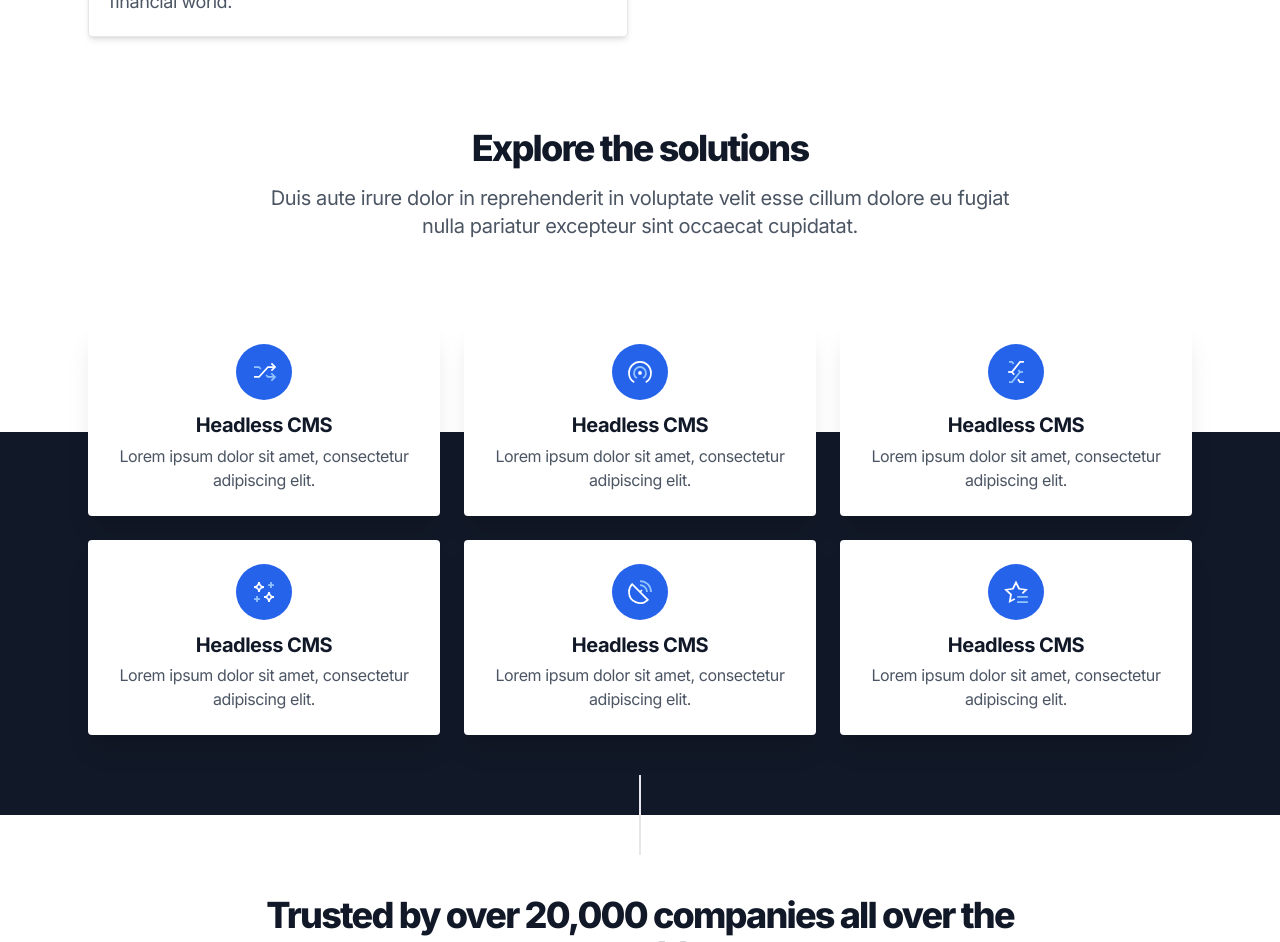
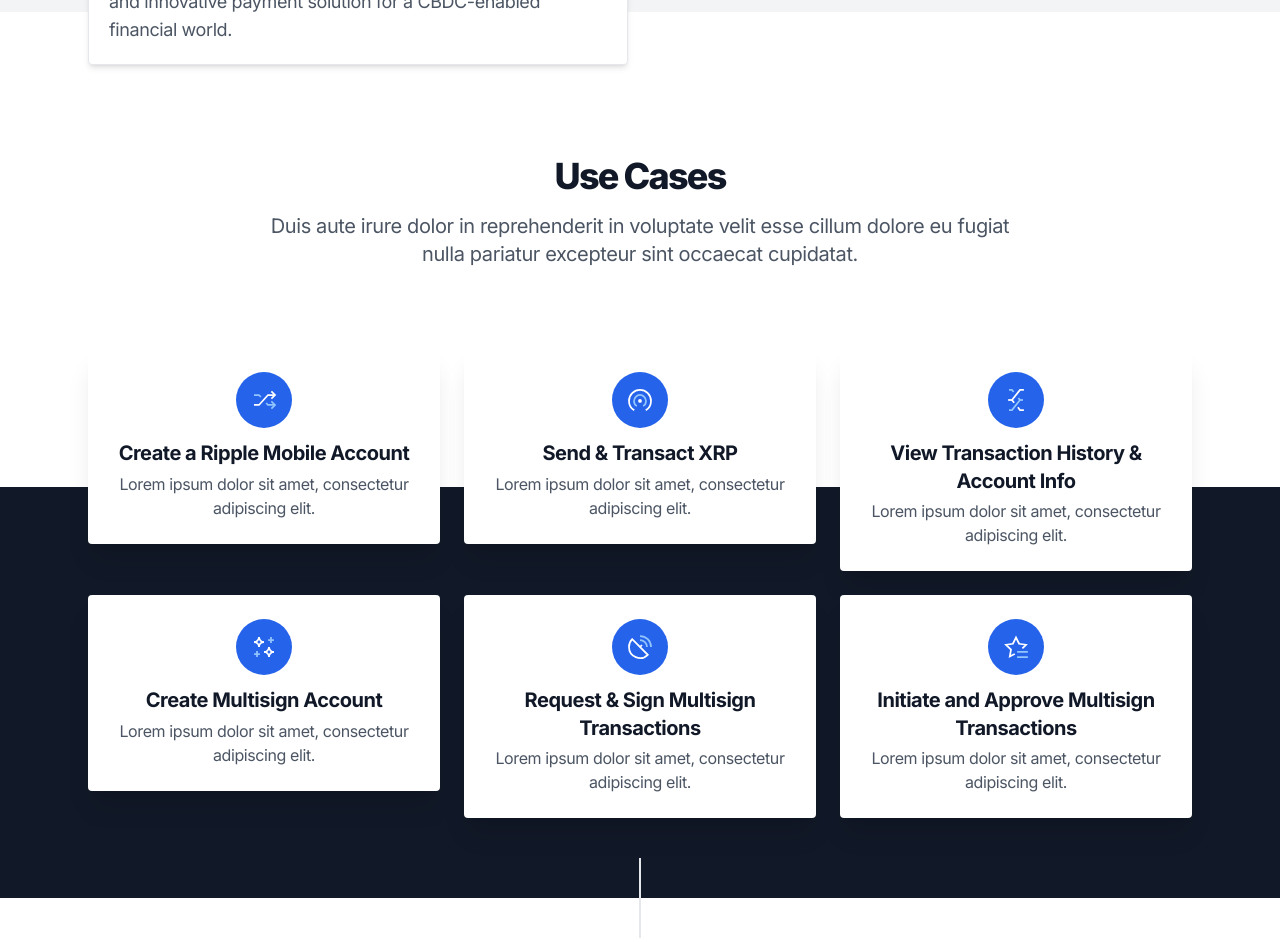
Before and after one commit to afwcole/RippleWebDemo, a Next.js app: page / in a window 1280 px wide. Shown: the part 2780-3722 px from the top of the page. Built offline with nearby package versions, Linux system fonts and the light colour scheme.

Commit message:
Use cases section

```diff
--- a/src/components/features-blocks.tsx
+++ b/src/components/features-blocks.tsx
@@ -11,7 +11,7 @@
 
           {/* Section header */}
           <div className="max-w-3xl mx-auto text-center pb-12 md:pb-20">
-            <h2 className="h2 mb-4">Explore the solutions</h2>
+            <h2 className="h2 mb-4">Use Cases</h2>
             <p className="text-xl text-gray-600">Duis aute irure dolor in reprehenderit in voluptate velit esse cillum dolore eu fugiat nulla pariatur excepteur sint occaecat cupidatat.</p>
           </div>
 
@@ -31,7 +31,7 @@
                   </g>
                 </g>
               </svg>
-              <h4 className="text-xl font-bold leading-snug tracking-tight mb-1">Headless CMS</h4>
+              <h4 className="text-xl font-bold leading-snug tracking-tight mb-1 text-center">Create a Ripple Mobile Account</h4>
               <p className="text-gray-600 text-center">Lorem ipsum dolor sit amet, consectetur adipiscing elit.</p>
             </div>
 
@@ -47,7 +47,7 @@
                   </g>
                 </g>
               </svg>
-              <h4 className="text-xl font-bold leading-snug tracking-tight mb-1">Headless CMS</h4>
+              <h4 className="text-xl font-bold leading-snug tracking-tight mb-1 text-center">Send & Transact XRP</h4>
               <p className="text-gray-600 text-center">Lorem ipsum dolor sit amet, consectetur adipiscing elit.</p>
             </div>
 
@@ -64,7 +64,7 @@
                   </g>
                 </g>
               </svg>
-              <h4 className="text-xl font-bold leading-snug tracking-tight mb-1">Headless CMS</h4>
+              <h4 className="text-xl font-bold leading-snug tracking-tight mb-1 text-center">View Transaction History & Account Info</h4>
               <p className="text-gray-600 text-center">Lorem ipsum dolor sit amet, consectetur adipiscing elit.</p>
             </div>
 
@@ -81,7 +81,7 @@
                   </g>
                 </g>
               </svg>
-              <h4 className="text-xl font-bold leading-snug tracking-tight mb-1">Headless CMS</h4>
+              <h4 className="text-xl font-bold leading-snug tracking-tight mb-1 text-center">Create Multisign Account</h4>
               <p className="text-gray-600 text-center">Lorem ipsum dolor sit amet, consectetur adipiscing elit.</p>
             </div>
 
@@ -97,7 +97,7 @@
                   </g>
                 </g>
               </svg>
-              <h4 className="text-xl font-bold leading-snug tracking-tight mb-1">Headless CMS</h4>
+              <h4 className="text-xl font-bold leading-snug tracking-tight mb-1 text-center">Request & Sign Multisign Transactions</h4>
               <p className="text-gray-600 text-center">Lorem ipsum dolor sit amet, consectetur adipiscing elit.</p>
             </div>
 
@@ -112,7 +112,7 @@
                   </g>
                 </g>
               </svg>
-              <h4 className="text-xl font-bold leading-snug tracking-tight mb-1">Headless CMS</h4>
+              <h4 className="text-xl font-bold leading-snug tracking-tight mb-1 text-center">Initiate and Approve Multisign Transactions</h4>
               <p className="text-gray-600 text-center">Lorem ipsum dolor sit amet, consectetur adipiscing elit.</p>
             </div>
 
--- a/src/components/features.tsx
+++ b/src/components/features.tsx
@@ -69,7 +69,7 @@
                 >
                   <div>
                     <div className="font-bold leading-snug tracking-tight mb-1">Share ownership of wallets with Multisign accounts</div>
-                    <div className="text-gray-600">Enhance security and collaborative efforts with our Multisign accounts feature. It’s all about teamwork and ensuring assets are managed securely.</div>
+                    <div className="text-gray-600">Enhance security and collaborative efforts with our Multisign accounts feature. It’s all about teamwork and ensuring assets are managed securely. Great for joint accounts, businesses and organizations.</div>
                   </div>
                   <div className="flex justify-center items-center w-8 h-8 bg-white rounded-full shadow flex-shrink-0 ml-3">
                     <svg className="w-3 h-3 fill-current" viewBox="0 0 12 12" xmlns="http://www.w3.org/2000/svg">
```
